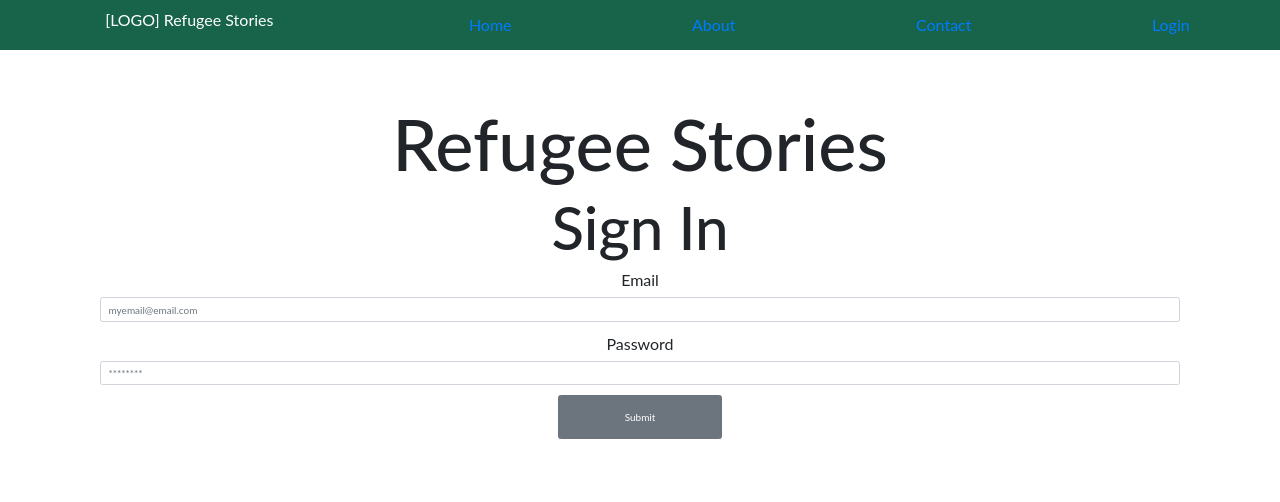
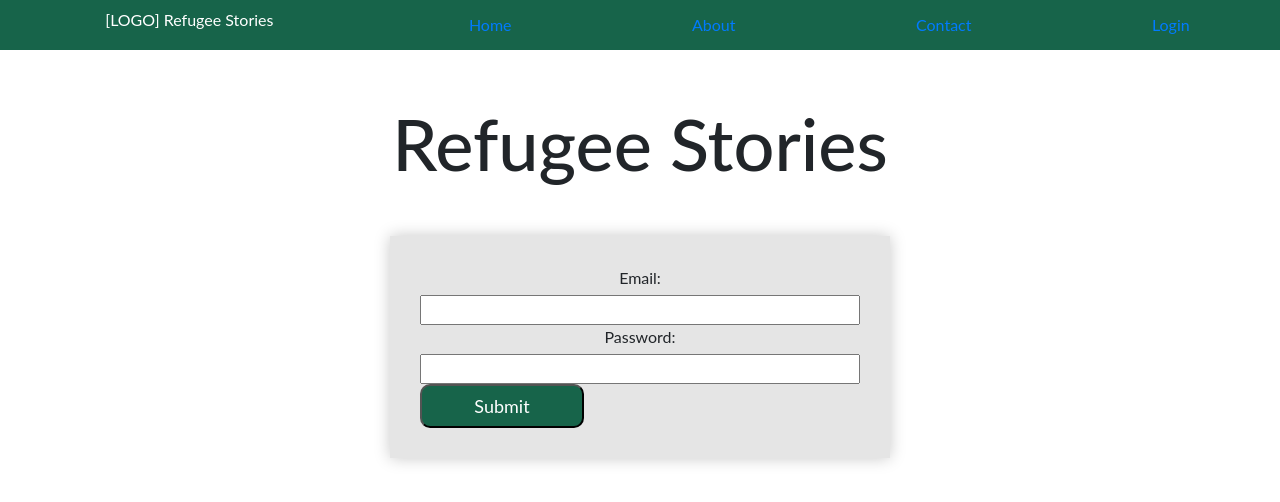
Before and after one commit to bw-refugee-stories-1/front-end, a React (Create React App) app: page /login in a window 1280 px wide. Shown: the top 502 px of the page. Built offline with nearby package versions, Linux system fonts and the light colour scheme; no server answers.

Commit message:
updated admin login form with initial validation

```diff
--- a/package.json
+++ b/package.json
@@ -12,6 +12,7 @@
     "node-sass": "^4.13.0",
     "react": "^16.12.0",
     "react-dom": "^16.12.0",
+    "react-hook-form": "^4.4.3",
     "react-redux": "^7.1.3",
     "react-router-dom": "^5.1.2",
     "react-scripts": "3.3.0",
--- a/src/components/LoginForm.js
+++ b/src/components/LoginForm.js
@@ -1,4 +1,4 @@
-import React, { Component } from "react";
+import React, { Component, useState, useEffect } from "react";
 import {
   Container,
   Col,
@@ -8,6 +8,8 @@ import {
   Input,
   Button
 } from "reactstrap";
+import { useForm } from "react-hook-form";
+import axios from "axios";
 
 class loginform extends Component {
   render() {
@@ -63,4 +65,98 @@ class loginform extends Component {
 //   );
 // }
 
-export default loginform;
+// form without boot/reactstrap:
+
+// const AdminLogin = props => {
+//   const [users, setUsers] = useState({
+//     username: "",
+//     email: ""
+//   });
+
+//   const handleChanges = e => {
+//     setUsers({
+//       ...users, [e.target.name]: e.target.value
+//     })
+//     console.log(e.target.name);
+//   };
+
+//   const addNewAdmin = user => {
+//     const newAdmin ={
+//       id: Date.now(),
+//       username: user.username,
+//       email: user.email
+//     }
+//     setUsers([...users, newAdmin])
+//   }
+
+//   const submitForm = e => {
+//     e.preventDefault();
+//     addNewAdmin(users);
+//     setUsers({username: "", email: ""})
+//   };
+
+//   return (
+//     <div className="admin-login">
+//       <h4>Admin Login: </h4>
+//     <form onSubmit={submitForm} className="admin-loginForm">
+//       <label htmlFor="username">Username: </label>
+//       <input id="username" type="text" placeholder="Username" onChange={handleChanges} name="username" value={users.username}
+//       />
+//       <label htmlFor="email">Email: </label>
+//       <input id="email" type="text" placeholder="Email" onChange={handleChanges} name="email" value={users.email}
+//       />
+//       <button type="submit">Login</button>
+//     </form>
+//     </div>
+
+//   )
+// }
+
+const AdminLogin = () => {
+  const { handleSubmit, register, errors } = useForm();
+  const onSubmit = values => {
+    console.log(values);
+  };
+
+  useEffect(() => {
+    axios
+      .post("https://testing-refugee-stories.herokuapp.com/auth/login")
+      .then(response => {
+        console.log("success", response);
+      })
+      .catch(error => console.log(error.response));
+  }, []);
+
+  return (
+    <form className="admin-login" onSubmit={handleSubmit(onSubmit)}>
+      <label htmlFor="email">Email: </label>
+      <input
+        name="email"
+        ref={register({
+          required: "Required",
+          pattern: {
+            value: /^[A-Z0-9._%+-]+@[A-Z0-9.-]+\.[A-Z]{2,4}$/i,
+            message: "invalid email address"
+          }
+        })}
+      />
+      {errors.email && errors.email.message}
+
+      <label htmlFor="password">Password: </label>
+      <input
+        name="password"
+        ref={register({
+          required: "Required",
+          message: "invalid password",
+          validate: value => value !== "admin" || "Nice try!"
+        })}
+      />
+      {errors.password && errors.password.message}
+
+      <button type="submit">Submit</button>
+    </form>
+  );
+};
+
+// export default loginform;
+export default AdminLogin;
--- a/src/stylesheets/base.scss
+++ b/src/stylesheets/base.scss
@@ -43,8 +43,8 @@ h5 {
 // Working with styles for the SignUpForm below:
 
 button {
-  background-color: #e5e4e4;
-  color: #505050;
+  background-color: #17644a;
+  color: #fff;
   border-radius: 10px;
   width: 164px;
   height: 44px;
@@ -62,10 +62,6 @@ button:active {
 }
 
 .admin-login {
-
-}
-
-.new-user-form {
   display: flex;
   flex-direction: column;
   width: 500px;
```
Also changed, not shown: 1 other file (tests, documents, lock files or other folders).
